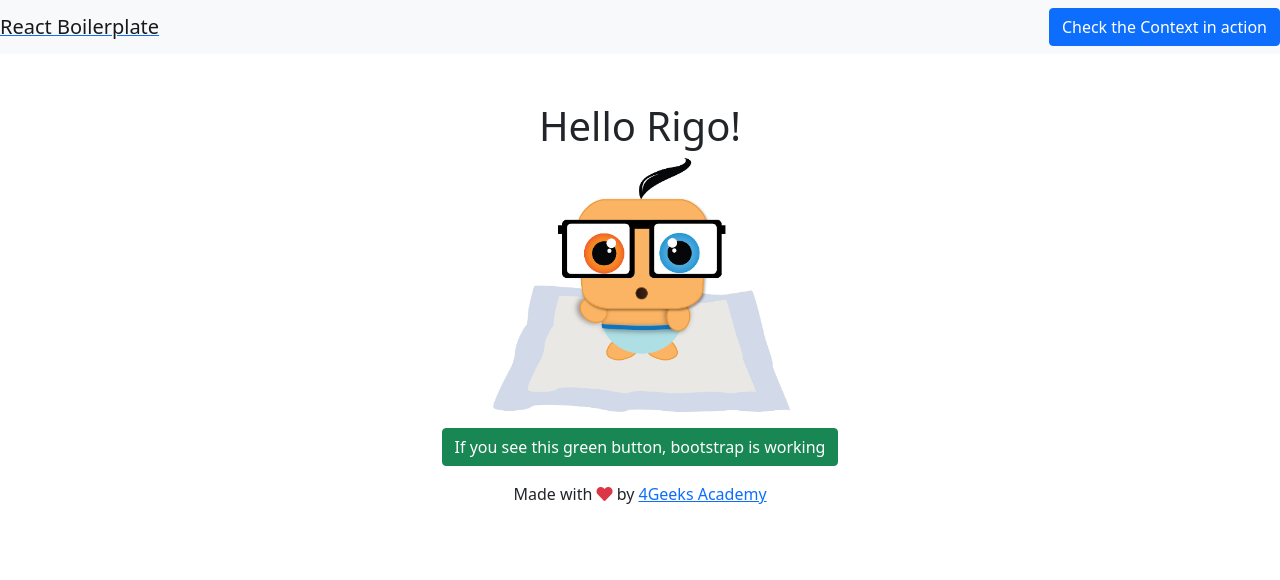
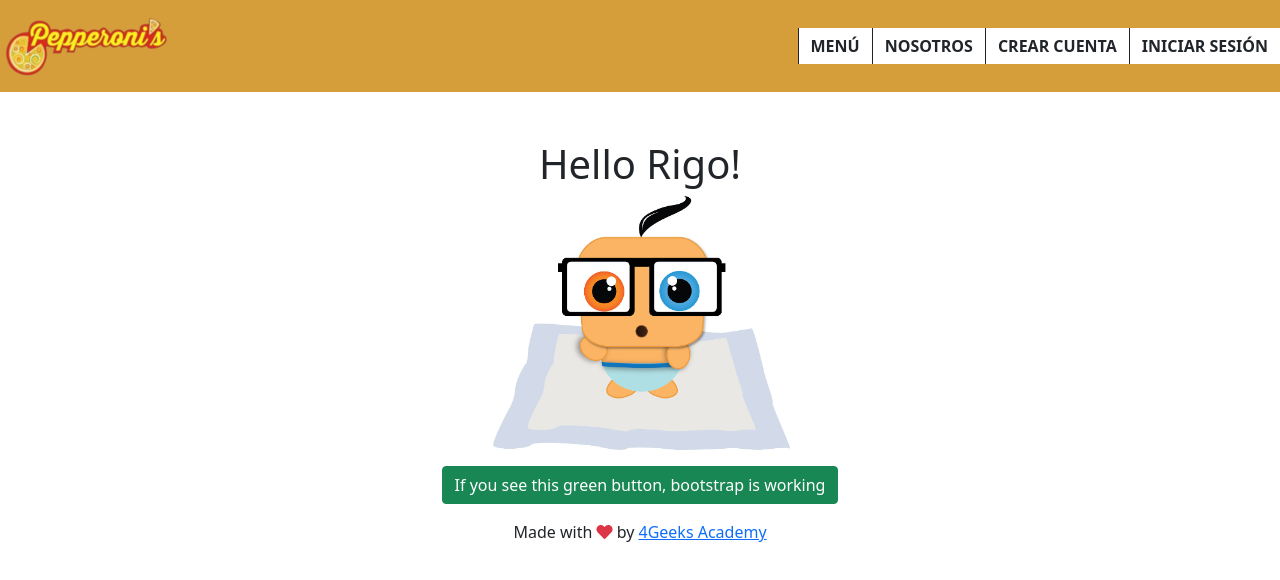
Before and after one commit to titobalza/Pepperonis, a React app: page / in a window 1280 px wide. Built offline with nearby package versions, Linux system fonts and the light colour scheme.

Commit message:
aja se prendio el navbar papa

```diff
--- a/src/js/component/navbar.js
+++ b/src/js/component/navbar.js
@@ -1,16 +1,28 @@
 import React from "react";
 import { Link } from "react-router-dom";
+import icono from "../../img/logo.png";
 
 export const Navbar = () => {
   return (
-		<nav className="navbar navbar-light bg-light mb-3">
+    <nav className="navbar navbar-light bg-D59E3B mb-3">
       <Link to="/">
-				<span className="navbar-brand mb-0 h1">React Boilerplate</span>
+	  	<img src={icono} alt="Icono" className="navbar-brand mb-0 h1" />
       </Link>
       <div className="ml-auto">
-				<Link to="/login">
-					<button className="btn btn-primary">Check the Context in action</button>
-				</Link>
+        <ul className="navbar-nav d-flex flex-row ">
+          <li className="nav-item ">
+            <Link to="/menu" className="flex-fill btn btn-outline-dark btn-square">MENÚ</Link>
+          </li>
+          <li className="nav-item">
+            <Link to="/nosotros" className="flex-fill btn btn-outline-dark btn-square">NOSOTROS</Link>
+          </li>
+          <li className="nav-item">
+            <Link to="/crear-cuenta" className="flex-fill btn  btn-outline-dark btn-square">CREAR CUENTA</Link>
+          </li>
+          <li className="nav-item">
+            <Link to="/login" className="flex-fill btn btn-outline-dark btn-square">INICIAR SESIÓN</Link>
+          </li>
+        </ul>
       </div>
     </nav>
   );
--- a/src/js/views/home.js
+++ b/src/js/views/home.js
@@ -3,7 +3,9 @@ import rigoImage from "../../img/rigo-baby.jpg";
 import "../../styles/home.css";
 
 export const Home = () => (
+
 	<div className="text-center mt-5">
+
 		<h1>Hello Rigo!</h1>
 		<p>
 			<img src={rigoImage} />
--- a/src/styles/index.css
+++ b/src/styles/index.css
@@ -1,3 +1,30 @@
 /*
     General Styles
 */
+.btn-square {
+    background-color: white;
+    width: 100%;
+    height: 100%;
+    border-radius: 0;
+    outline-width: 0;
+    border-top: none;
+    border-bottom: none;
+    border-right: none;
+    font-weight: bolder;
+  }
+
+  .btn-square:hover {
+    background-color: red;
+  }
+
+  .btn-square:focus {
+    outline-width: 2px;
+    outline-offset: -2px;
+    outline-color: black;
+    border-left: 2px solid black;
+    border-right: 2px solid black;
+  }
+
+  .bg-D59E3B {
+    background-color: #D59E3B;
+  }
```
Also changed, not shown: src/img/logo.png (added). Lines whose indentation alone changed are shown as unchanged.
